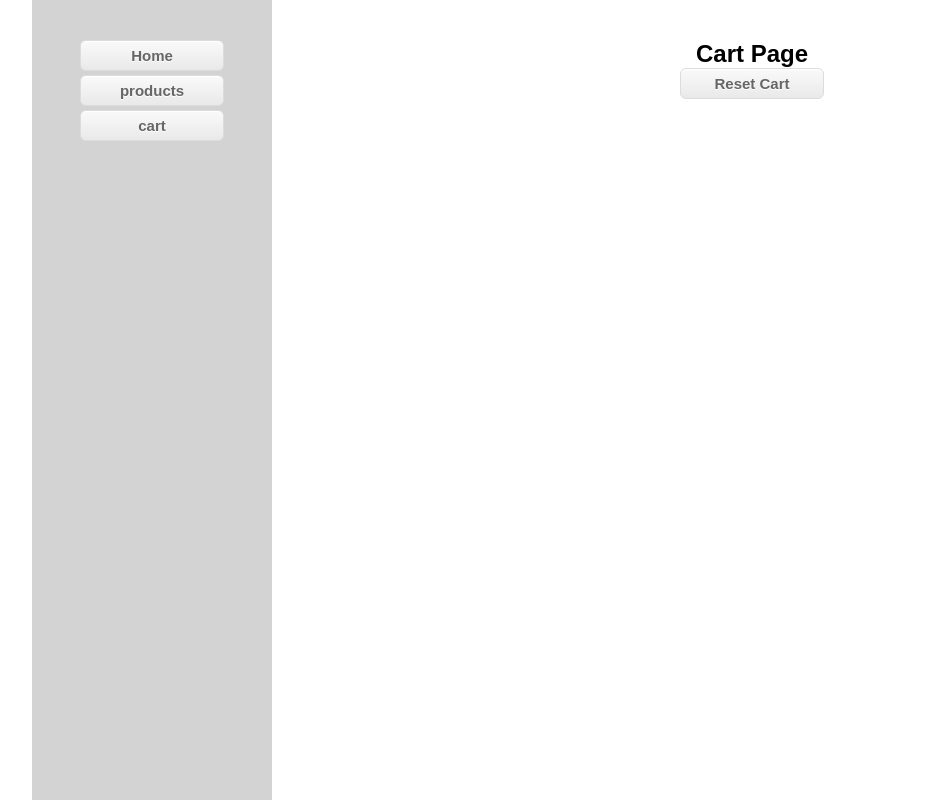
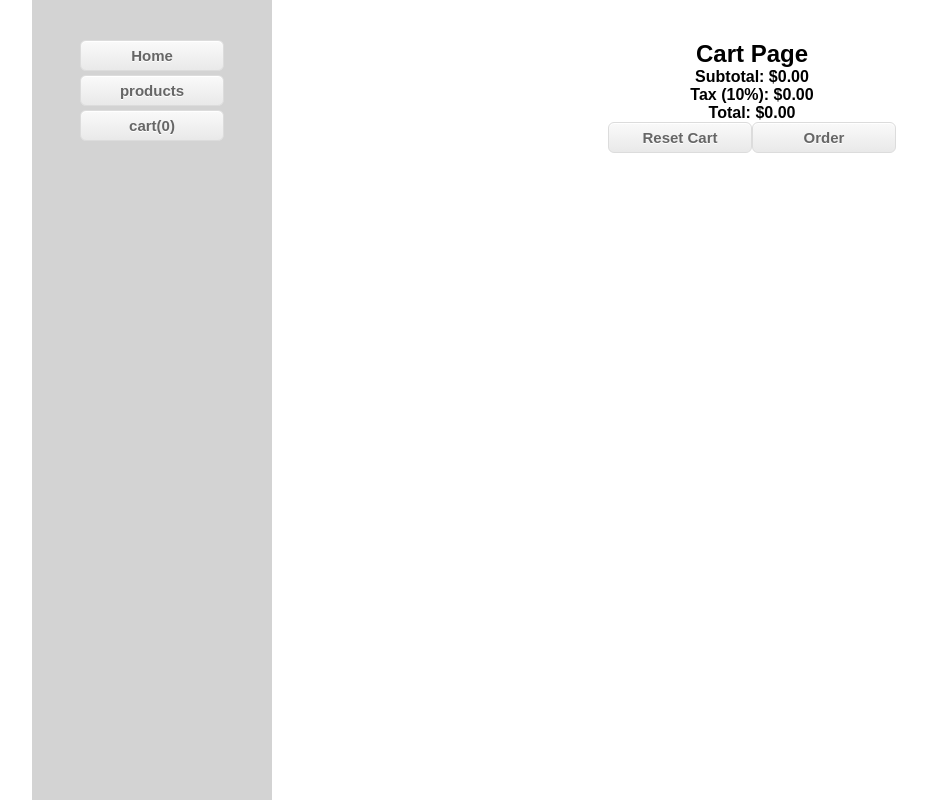
Before and after one commit to IG-Kim2511/me_2023-0830-shoping_cart-redux-styled_components-responsive-react, a React (Create React App) app: page /cart in a window 1280 px wide. Shown: the whole page, without its empty margins (8-935 px from the left). Built offline with nearby package versions, Linux system fonts and the light colour scheme; a web font is replaced by a local one.

Commit message:
Nav.js:: t({cartItemCount})</Link>

```diff
--- a/src/App.js
+++ b/src/App.js
@@ -19,6 +19,8 @@
 show 3page with react router
 */
 
+
+// App.js
 import React, { useEffect } from 'react';
 import { BrowserRouter as Router, Route, Routes, Link } from 'react-router-dom';
 
@@ -33,7 +35,7 @@
 // 👉redux
 import { Provider, useSelector } from 'react-redux';
 import store from './store';
-
+import Nav from './components/Nav';
 
 
 function App() {
@@ -45,26 +47,15 @@
     }
   }, []);
 
+
+
   return (
 
     <Provider store={store}>
       <Router>
         <div className="world">
             <div className="world-left">
-              <nav className='nav'>
-                <ul>
-                  <li>
-                    <Link to="/" className='myButton'>Home</Link>
-                  </li>
-                  <li>
-                    <Link to="/products"  className='myButton'>products</Link>
-                  </li>
-                  <li>
-                    <Link to="/cart" className='myButton'>cart</Link>
-                  </li>
-
-                </ul>
-              </nav>
+              <Nav></Nav>
             </div>
 
 
--- /dev/null
+++ b/src/components/Nav.js
@@ -0,0 +1,37 @@
+
+// Nav.js
+import React from 'react'
+import { useSelector } from 'react-redux';
+import { Link } from 'react-router-dom'
+
+
+const Nav = () => {
+    // 👉redux
+   // Use useSelector to get cartItems and calculate cart item count
+   const cartItems = useSelector((state) => state.cart.cartItems);
+   const cartItemCount = cartItems.reduce((count, item) => count + item.quantity, 0);
+
+
+  return (
+
+    <div>
+        <nav className='nav'>
+            <ul>
+            <li>
+                <Link to="/" className='myButton'>Home</Link>
+            </li>
+            <li>
+                <Link to="/products"  className='myButton'>products</Link>
+            </li>
+            <li>
+                <Link to="/cart" className='myButton'>cart({cartItemCount})</Link>
+            </li>
+
+            </ul>
+        </nav>
+
+    </div>
+  )
+}
+
+export default Nav
--- a/src/pages/Cart.js
+++ b/src/pages/Cart.js
@@ -1,17 +1,31 @@
+
 // Cart.js
 import React from 'react';
 import { useDispatch, useSelector } from 'react-redux';
 import { decreaseQuantity, increaseQuantity, removeFromCart } from '../redux/reducers/cartReducer';
 
 const Cart = () => {
-  // 👉redux
+  // Redux setup
   const dispatch = useDispatch();
   const cartItems = useSelector((state) => state.cart.cartItems);
 
-  // Clear the entire localStorage
+  // Calculate total price, tax, and subtotal
+  const subtotal = cartItems.reduce((total, item) => {
+    return total + item.price * item.quantity;
+  }, 0);
+
+  // Assume a 10% tax rate, you can adjust this as needed
+  const taxRate = 0.10;
+  const tax = subtotal * taxRate;
+
+  const total = subtotal + tax;
+
+  // Function to clear the entire localStorage and Redux store
   const handleResetCart = () => {
     // Remove all items from the Redux store
     cartItems.forEach((item) => dispatch(removeFromCart(item)));
+
+    // Clear localStorage
     localStorage.clear();
   };
 
@@ -21,18 +35,23 @@
       <ul>
         {cartItems.map((item) => (
           <li key={item.id}>
-            {item.title} :  ${item.price.toFixed(2)}
+            <h4>{item.title} : ${item.price.toFixed(2)}</h4>
+            <h4>QTY : {item.quantity}</h4>
             <div>
               <button className="myButton" onClick={() => dispatch(decreaseQuantity(item))}>-</button>
-              {item.quantity}
               <button className="myButton" onClick={() => dispatch(increaseQuantity(item))}>+</button>
               <button className="myButton" onClick={() => dispatch(removeFromCart(item))}>Remove</button>
             </div>
           </li>
         ))}
       </ul>
+      <div>
+        <h4>Subtotal: ${subtotal.toFixed(2)}</h4>
+        <h4>Tax (10%): ${tax.toFixed(2)}</h4>
+        <h4>Total: ${total.toFixed(2)}</h4>
+      </div>
       <button className="myButton" onClick={handleResetCart}>Reset Cart</button>
-
+      <button className="myButton" >Order</button>
     </div>
   );
 };
--- a/src/pages/Product.js
+++ b/src/pages/Product.js
@@ -3,6 +3,7 @@
 indivisual product page with useParams, react router
 */
 
+// Product.js
 import React, { useEffect, useState } from 'react';
 import { useParams } from 'react-router-dom';
 
```
